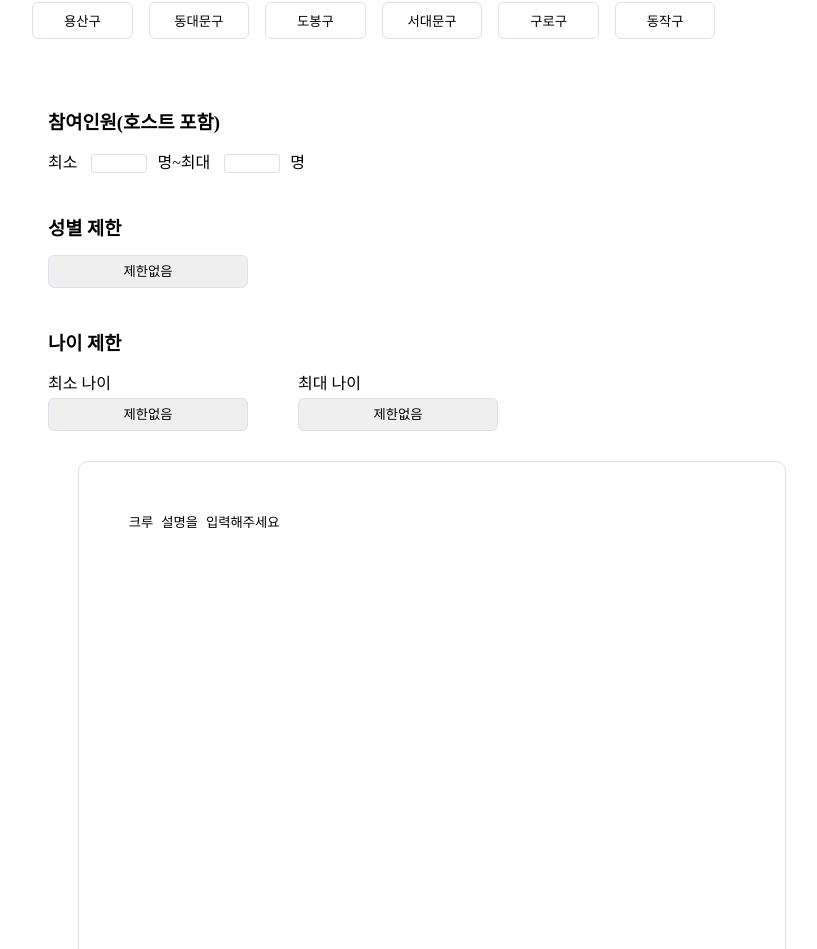
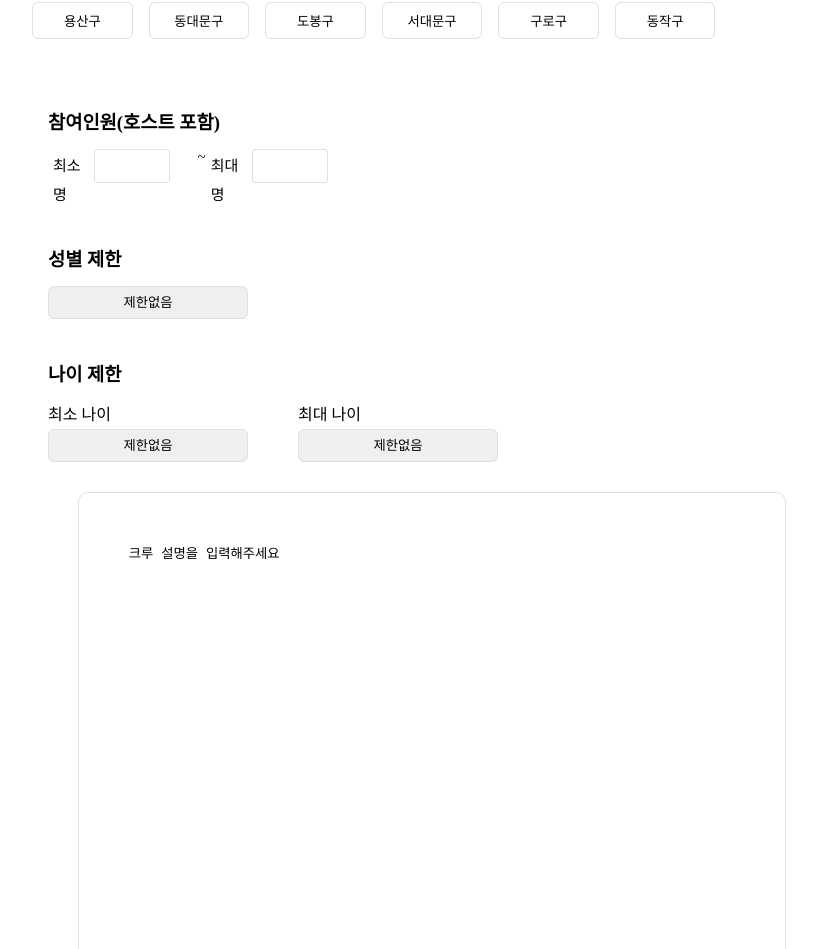
Before and after one commit to MODU-MOIM/momo-web, a React (Create React App) app: page / in a window 1280 px wide. Shown: the part 1065-2014 px from the top of the page, without its empty margins (208-1025 px from the left). Built offline with nearby package versions, Linux system fonts and the light colour scheme.

Commit message:
design: 참여 인원 ui 완성

```diff
--- a/src/pages/Crew/CrewCreate.jsx
+++ b/src/pages/Crew/CrewCreate.jsx
@@ -29,14 +29,21 @@ export default function CrewCreate() {
 
                 <CrewSettings>
                     <ItemTitle>참여인원(호스트 포함)</ItemTitle>
-                    {/* 인원 수 설정 */}
-                    <span>최소 </span> {/* 최소 2명부터 */}
-                    <SetNumber type="number"/>
-                    <span>명</span>
-                    <span>~</span>
-                    <span>최대 </span>
-                    <SetNumber type="number"/>
-                    <span>명</span>
+                    <NumberSetting>
+                        {/* 인원 수 설정 */}
+                        <NumberContainer>
+                            <TextItem>최소 </TextItem>
+                            <SetNumber type="number" min={2}/>
+                            <TextItem>명</TextItem>
+                        </NumberContainer>
+                        <TextItem>~</TextItem>
+                        <NumberContainer>
+                            <TextItem>최대 </TextItem>
+                            <SetNumber type="number" max={30}/>
+                            <TextItem>명</TextItem>
+                        </NumberContainer>
+                    </NumberSetting>
+
                     {/* 성별 설정 */}
                     <ItemTitle>성별 제한</ItemTitle>
                     <GenderSelect/>
@@ -99,9 +106,23 @@ const NameInput = styled.input`
 const CrewSettings = styled.div`
 `;
 
+const NumberSetting = styled.div`
+    width: 40%;
+    display: flex;
+    justify-content: space-around;
+    `;
+
+const NumberContainer = styled.div`
+    margin: 0px 5px;
+`;
+const TextItem = styled.span`
+    font-size: 15px;
+`;
 const SetNumber = styled.input`
     margin: 0px 10px;
-    width: 50px;
+    width: 70px;
+    height: 30px;
+    text-align: center;
     border: 1px solid #DEDFE7;
     border-radius: 3px;
 `;
```
